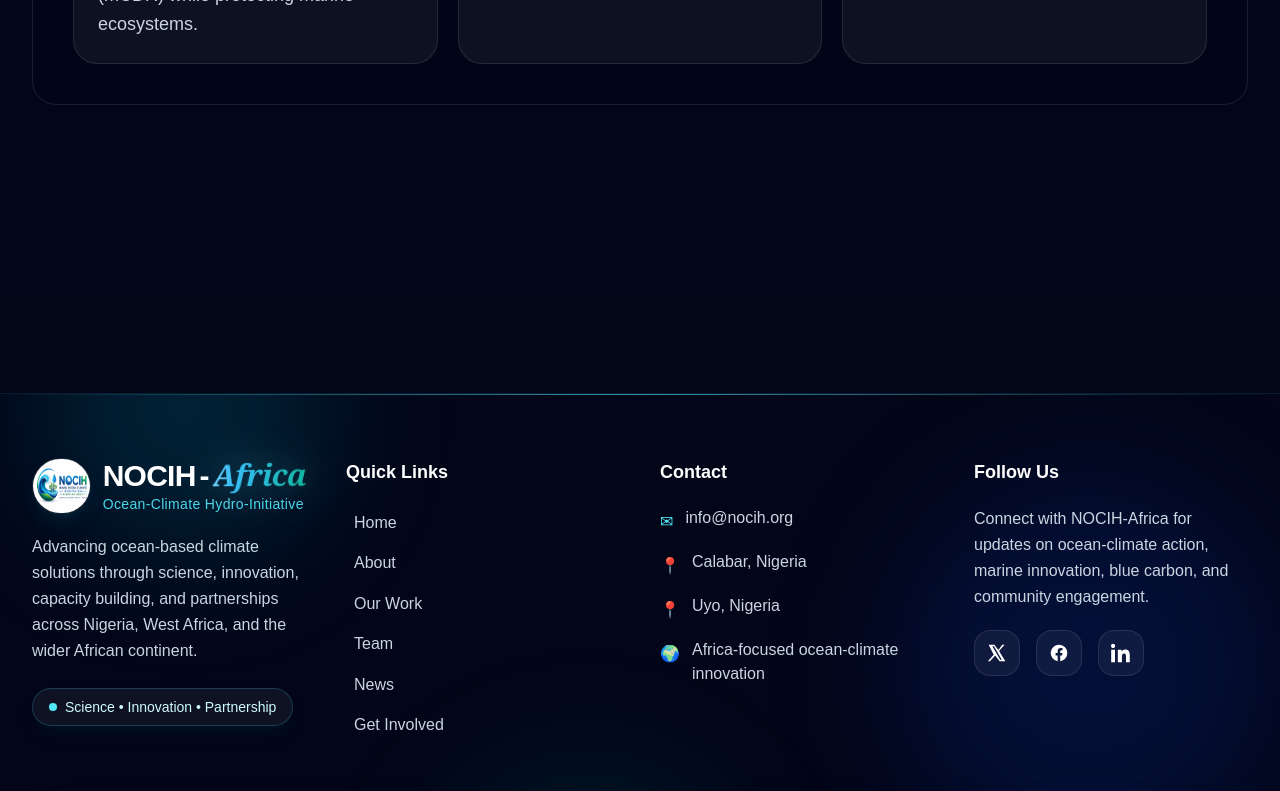
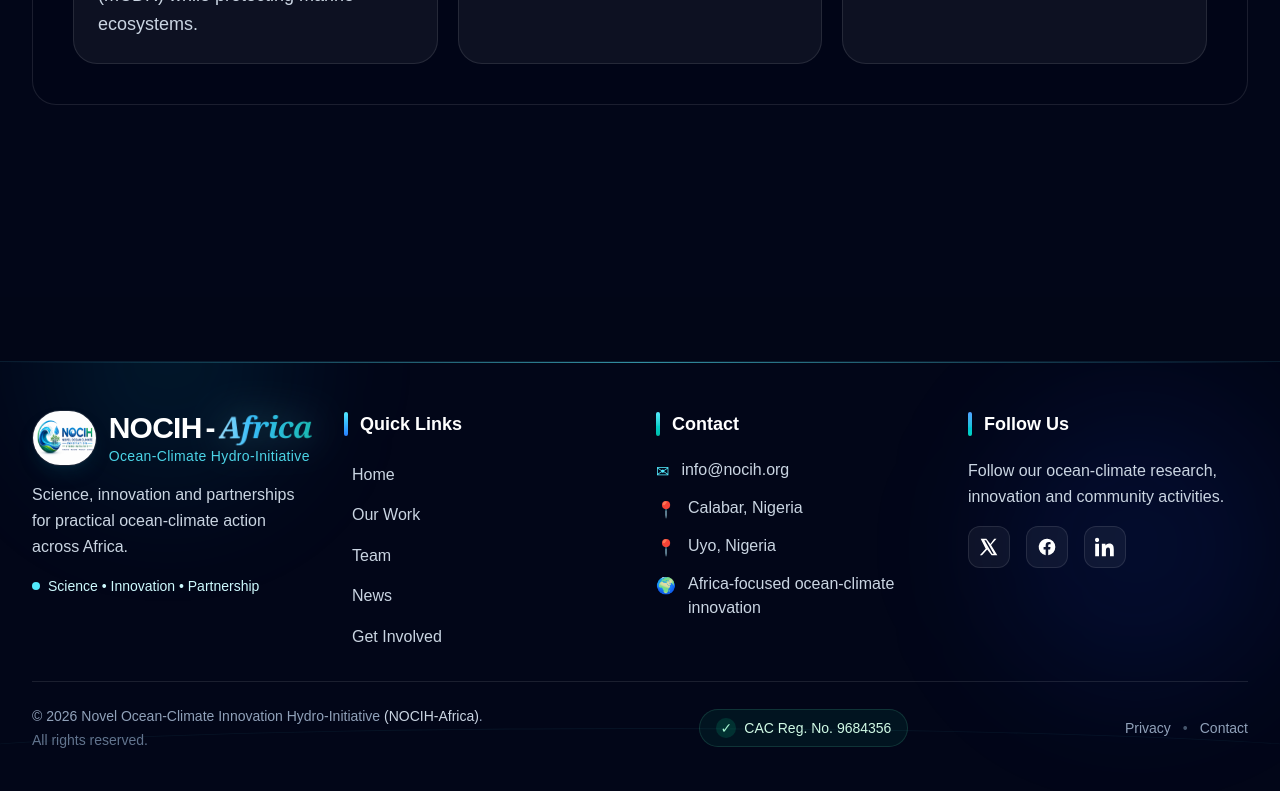
Before and after one commit to Sirjejely/noich, a Next.js app: page / in a window 1280 px wide. Shown: the part 2000-2791 px from the top of the page. Built offline with nearby package versions, Linux system fonts and the light colour scheme.

Commit message:
added CAC number to About Us and Footer

```diff
--- a/app/about/page.tsx
+++ b/app/about/page.tsx
@@ -102,6 +102,10 @@ export default function AboutPage() {
               Established: January 2026
             </span>
 
+            <span className="px-5 py-3 rounded-full text-sm md:text-base border border-emerald-300/30 bg-emerald-400/10 backdrop-blur-md text-emerald-100">
+              CAC Registration No. 9684356
+            </span>
+
             <span className="px-5 py-3 rounded-full text-sm md:text-base border border-white/10 bg-slate-950/50 backdrop-blur-md text-slate-100">
               Based in Calabar, Nigeria
             </span>
@@ -177,6 +181,41 @@ export default function AboutPage() {
                 accelerate technological and nature-based responses to
                 ocean-climate challenges.
               </p>
+            </div>
+          </div>
+        </div>
+
+        {/* Legal Status */}
+        <div className="relative mt-8 overflow-hidden rounded-[2rem] border border-emerald-300/20 bg-gradient-to-r from-emerald-500/10 via-cyan-500/10 to-blue-500/10 p-7 md:p-10 text-center shadow-2xl shadow-emerald-950/20 backdrop-blur-xl">
+          <div className="absolute inset-x-0 top-0 h-px bg-gradient-to-r from-transparent via-emerald-300/70 to-transparent" />
+          <div className="pointer-events-none absolute -right-20 -top-20 h-64 w-64 rounded-full bg-emerald-400/10 blur-3xl" />
+
+          <div className="relative mx-auto max-w-4xl">
+            <div className="mx-auto flex h-16 w-16 items-center justify-center rounded-2xl border border-emerald-300/25 bg-emerald-400/10 text-3xl shadow-lg shadow-emerald-950/20">
+              ✓
+            </div>
+
+            <span className="mt-5 inline-flex rounded-full border border-emerald-300/20 bg-emerald-400/10 px-4 py-2 text-sm font-medium text-emerald-100">
+              Legal Status
+            </span>
+
+            <h2 className="mt-5 text-3xl md:text-4xl font-black">
+              Incorporated in Nigeria
+            </h2>
+
+            <p className="mt-5 text-slate-200 text-lg md:text-xl leading-relaxed">
+              Novel Ocean-Climate Innovation Hydro-Initiative{' '}
+              <span className="font-semibold text-cyan-200">(NOCIH-Africa)</span>{' '}
+              is incorporated in Nigeria and registered with the Corporate
+              Affairs Commission (CAC).
+            </p>
+
+            <div className="mt-6 inline-flex flex-col sm:flex-row items-center gap-2 sm:gap-3 rounded-2xl border border-white/10 bg-slate-950/40 px-6 py-4">
+              <span className="text-slate-300">CAC Registration Number</span>
+              <span className="hidden sm:inline text-cyan-300">•</span>
+              <span className="text-xl md:text-2xl font-black tracking-wider text-emerald-200">
+                9684356
+              </span>
             </div>
           </div>
         </div>
--- a/components/Footer.tsx
+++ b/components/Footer.tsx
@@ -2,23 +2,21 @@ export default function Footer() {
   const year = new Date().getFullYear();
 
   return (
-    <footer className="relative mt-24 overflow-hidden border-t border-cyan-300/10 bg-slate-950">
+    <footer className="relative mt-16 overflow-hidden border-t border-cyan-300/10 bg-slate-950">
       {/* Custom animations without styled-jsx */}
       <div className="pointer-events-none absolute inset-0">
-        <div className="absolute -top-32 left-10 h-72 w-72 rounded-full bg-cyan-500/15 blur-3xl" />
-        <div className="absolute top-20 right-0 h-96 w-96 rounded-full bg-blue-700/15 blur-3xl" />
-        <div className="absolute bottom-0 left-1/3 h-80 w-80 rounded-full bg-teal-500/10 blur-3xl" />
+        <div className="absolute -top-32 left-10 h-64 w-64 rounded-full bg-cyan-500/10 blur-3xl" />
+        <div className="absolute top-10 right-0 h-72 w-72 rounded-full bg-blue-700/10 blur-3xl" />
 
         <div className="absolute inset-x-0 top-0 h-px bg-gradient-to-r from-transparent via-cyan-300/60 to-transparent" />
 
-        <div className="absolute bottom-0 left-0 right-0 h-40 opacity-20">
-          <div className="absolute -left-[10%] bottom-2 h-[90px] w-[120%] rounded-[50%] border-t border-cyan-300/40 animate-[footerWaveMove_8s_ease-in-out_infinite]" />
-          <div className="absolute -left-[10%] bottom-10 h-[90px] w-[120%] rounded-[50%] border-t border-teal-400/30 animate-[footerWaveMove_8s_ease-in-out_infinite_-3s]" />
+        <div className="absolute bottom-0 left-0 right-0 h-24 opacity-15">
+          <div className="absolute -left-[10%] bottom-0 h-[70px] w-[120%] rounded-[50%] border-t border-cyan-300/40 animate-[footerWaveMove_8s_ease-in-out_infinite]" />
         </div>
       </div>
 
-      <div className="relative max-w-7xl mx-auto px-6 lg:px-8 py-16">
-        <div className="grid md:grid-cols-2 lg:grid-cols-4 gap-10 text-sm md:text-base">
+      <div className="relative max-w-7xl mx-auto px-6 lg:px-8 py-10 md:py-12">
+        <div className="grid gap-8 text-sm md:grid-cols-2 md:text-base lg:grid-cols-4">
           {/* Brand */}
           <div>
             <div className="group flex items-center gap-3">
@@ -46,13 +44,12 @@ export default function Footer() {
               </div>
             </div>
 
-            <p className="mt-5 text-slate-300 leading-relaxed text-base">
-              Advancing ocean-based climate solutions through science,
-              innovation, capacity building, and partnerships across Nigeria,
-              West Africa, and the wider African continent.
+            <p className="mt-4 text-sm leading-relaxed text-slate-300 md:text-base">
+              Science, innovation and partnerships for practical ocean-climate
+              action across Africa.
             </p>
 
-            <div className="mt-6 inline-flex items-center gap-2 rounded-full border border-cyan-300/20 bg-white/5 px-4 py-2 text-cyan-100 shadow-lg shadow-cyan-950/20">
+            <div className="mt-4 inline-flex items-center gap-2 text-cyan-100">
               <span className="h-2 w-2 rounded-full bg-cyan-300 animate-pulse" />
               <span className="text-sm">Science • Innovation • Partnership</span>
             </div>
@@ -60,11 +57,13 @@ export default function Footer() {
 
           {/* Quick Links */}
           <div>
-            <h4 className="text-lg font-semibold text-white mb-5">Quick Links</h4>
+            <h4 className="flex items-center gap-3 text-lg font-semibold text-white mb-5">
+              <span className="h-6 w-1 rounded-full bg-gradient-to-b from-cyan-300 to-blue-500" />
+              Quick Links
+            </h4>
             <ul className="space-y-3 text-slate-300">
               {[
                 { name: 'Home', href: '/' },
-                { name: 'About', href: '/about' },
                 { name: 'Our Work', href: '/work' },
                 { name: 'Team', href: '/team' },
                 { name: 'News', href: '/news' },
@@ -85,10 +84,13 @@ export default function Footer() {
 
           {/* Contact */}
           <div>
-            <h4 className="text-lg font-semibold text-white mb-5">Contact</h4>
-            <ul className="space-y-4 text-slate-300">
+            <h4 className="flex items-center gap-3 text-lg font-semibold text-white mb-5">
+              <span className="h-6 w-1 rounded-full bg-gradient-to-b from-cyan-300 to-teal-500" />
+              Contact
+            </h4>
+            <ul className="space-y-3 text-slate-300">
               <li className="flex items-start gap-3">
-                <span className="mt-1 text-cyan-300">✉</span>
+                <span className="mt-0.5 text-cyan-300">✉</span>
                 <a
                   href="mailto:info@nocih.org"
                   className="hover:text-cyan-300 transition"
@@ -98,17 +100,17 @@ export default function Footer() {
               </li>
 
               <li className="flex items-start gap-3">
-                <span className="mt-1 text-cyan-300">📍</span>
+                <span className="mt-0.5 text-cyan-300">📍</span>
                 <span>Calabar, Nigeria</span>
               </li>
 
               <li className="flex items-start gap-3">
-                <span className="mt-1 text-cyan-300">📍</span>
+                <span className="mt-0.5 text-cyan-300">📍</span>
                 <span>Uyo, Nigeria</span>
               </li>
 
               <li className="flex items-start gap-3">
-                <span className="mt-1 text-cyan-300">🌍</span>
+                <span className="mt-0.5 text-cyan-300">🌍</span>
                 <span>Africa-focused ocean-climate innovation</span>
               </li>
             </ul>
@@ -116,11 +118,14 @@ export default function Footer() {
 
           {/* Socials */}
           <div>
-            <h4 className="text-lg font-semibold text-white mb-5">Follow Us</h4>
+            <h4 className="flex items-center gap-3 text-lg font-semibold text-white mb-5">
+              <span className="h-6 w-1 rounded-full bg-gradient-to-b from-blue-400 to-teal-400" />
+              Follow Us
+            </h4>
 
-            <p className="mb-5 text-slate-300 leading-relaxed">
-              Connect with NOCIH-Africa for updates on ocean-climate action,
-              marine innovation, blue carbon, and community engagement.
+            <p className="mb-4 text-sm leading-relaxed text-slate-300 md:text-base">
+              Follow our ocean-climate research, innovation and community
+              activities.
             </p>
 
             <div className="flex gap-4">
@@ -129,7 +134,7 @@ export default function Footer() {
                 target="_blank"
                 rel="noopener noreferrer"
                 aria-label="NOCIH-Africa on X"
-                className="group relative overflow-hidden rounded-2xl border border-white/10 bg-white/5 p-3 transition duration-300 hover:-translate-y-1 hover:border-cyan-300/40 hover:bg-cyan-500/15"
+                className="group relative overflow-hidden rounded-xl border border-white/10 bg-white/5 p-2.5 transition duration-300 hover:-translate-y-1 hover:border-cyan-300/40 hover:bg-cyan-500/15"
               >
                 <span className="absolute inset-0 -translate-x-full bg-gradient-to-r from-transparent via-white/15 to-transparent transition-transform duration-700 group-hover:translate-x-full" />
                 <svg className="relative w-5 h-5 fill-white" viewBox="0 0 24 24">
@@ -142,7 +147,7 @@ export default function Footer() {
                 target="_blank"
                 rel="noopener noreferrer"
                 aria-label="NOCIH-Africa on Facebook"
-                className="group relative overflow-hidden rounded-2xl border border-white/10 bg-white/5 p-3 transition duration-300 hover:-translate-y-1 hover:border-cyan-300/40 hover:bg-cyan-500/15"
+                className="group relative overflow-hidden rounded-xl border border-white/10 bg-white/5 p-2.5 transition duration-300 hover:-translate-y-1 hover:border-cyan-300/40 hover:bg-cyan-500/15"
               >
                 <span className="absolute inset-0 -translate-x-full bg-gradient-to-r from-transparent via-white/15 to-transparent transition-transform duration-700 group-hover:translate-x-full" />
                 <svg className="relative w-5 h-5 fill-white" viewBox="0 0 24 24">
@@ -155,7 +160,7 @@ export default function Footer() {
                 target="_blank"
                 rel="noopener noreferrer"
                 aria-label="NOCIH-Africa on LinkedIn"
-                className="group relative overflow-hidden rounded-2xl border border-white/10 bg-white/5 p-3 transition duration-300 hover:-translate-y-1 hover:border-cyan-300/40 hover:bg-cyan-500/15"
+                className="group relative overflow-hidden rounded-xl border border-white/10 bg-white/5 p-2.5 transition duration-300 hover:-translate-y-1 hover:border-cyan-300/40 hover:bg-cyan-500/15"
               >
                 <span className="absolute inset-0 -translate-x-full bg-gradient-to-r from-transparent via-white/15 to-transparent transition-transform duration-700 group-hover:translate-x-full" />
                 <svg className="relative w-5 h-5 fill-white" viewBox="0 0 24 24">
@@ -166,37 +171,25 @@ export default function Footer() {
           </div>
         </div>
 
-        {/* CTA strip */}
-        <div className="mt-14 rounded-3xl border border-cyan-300/15 bg-gradient-to-r from-cyan-500/10 via-blue-500/10 to-teal-500/10 p-6 md:p-8 shadow-2xl shadow-cyan-950/20">
-          <div className="flex flex-col md:flex-row md:items-center md:justify-between gap-5">
-            <div>
-              <h4 className="text-xl md:text-2xl font-bold text-white">
-                Building Africa’s ocean-climate innovation future
-              </h4>
-              <p className="mt-2 text-slate-300 leading-relaxed">
-                Through research, workshops, awareness creation, innovative
-                technology, partnership, and community engagement.
+        {/* Bottom */}
+        <div className="mt-8 border-t border-white/10 pt-6">
+          <div className="flex flex-col items-center justify-between gap-4 text-sm text-slate-400 lg:flex-row">
+            <div className="text-center md:text-left">
+              <p>
+                © {year} Novel Ocean-Climate Innovation Hydro-Initiative{' '}
+                <span className="text-slate-300">(NOCIH-Africa)</span>.
+              </p>
+              <p className="mt-1 text-xs text-slate-500 md:text-sm">
+                All rights reserved.
               </p>
             </div>
 
-            <a
-              href="/contact"
-              className="group inline-flex w-fit items-center gap-2 rounded-full border border-cyan-300/30 bg-cyan-400/10 px-6 py-3 text-cyan-100 font-semibold transition duration-300 hover:-translate-y-1 hover:bg-cyan-400/20 hover:border-cyan-200/60"
-            >
-              Partner with us
-              <span className="transition-transform duration-300 group-hover:translate-x-1">
-                →
+            <div className="inline-flex items-center gap-2 rounded-full border border-emerald-300/15 bg-emerald-400/[0.07] px-4 py-2 text-xs text-emerald-100 md:text-sm">
+              <span className="flex h-5 w-5 items-center justify-center rounded-full bg-emerald-400/15 text-emerald-200">
+                ✓
               </span>
-            </a>
+              CAC Reg. No. 9684356
             </div>
-        </div>
-
-        {/* Bottom */}
-        <div className="mt-10 pt-8 border-t border-white/10 flex flex-col md:flex-row items-center justify-between gap-4 text-slate-400 text-sm md:text-base">
-          <p className="text-center md:text-left">
-            © {year} Novel Ocean-Climate Innovation Hydro-Initiative{' '}
-            <span className="text-slate-300">(NOCIH-Africa)</span>. All rights reserved.
-          </p>
 
             <div className="flex items-center gap-3 text-sm">
               <a href="/privacy" className="hover:text-cyan-300 transition">
@@ -209,6 +202,7 @@ export default function Footer() {
             </div>
           </div>
         </div>
+      </div>
     </footer>
   );
 }
```
Lines whose indentation alone changed are shown as unchanged.
